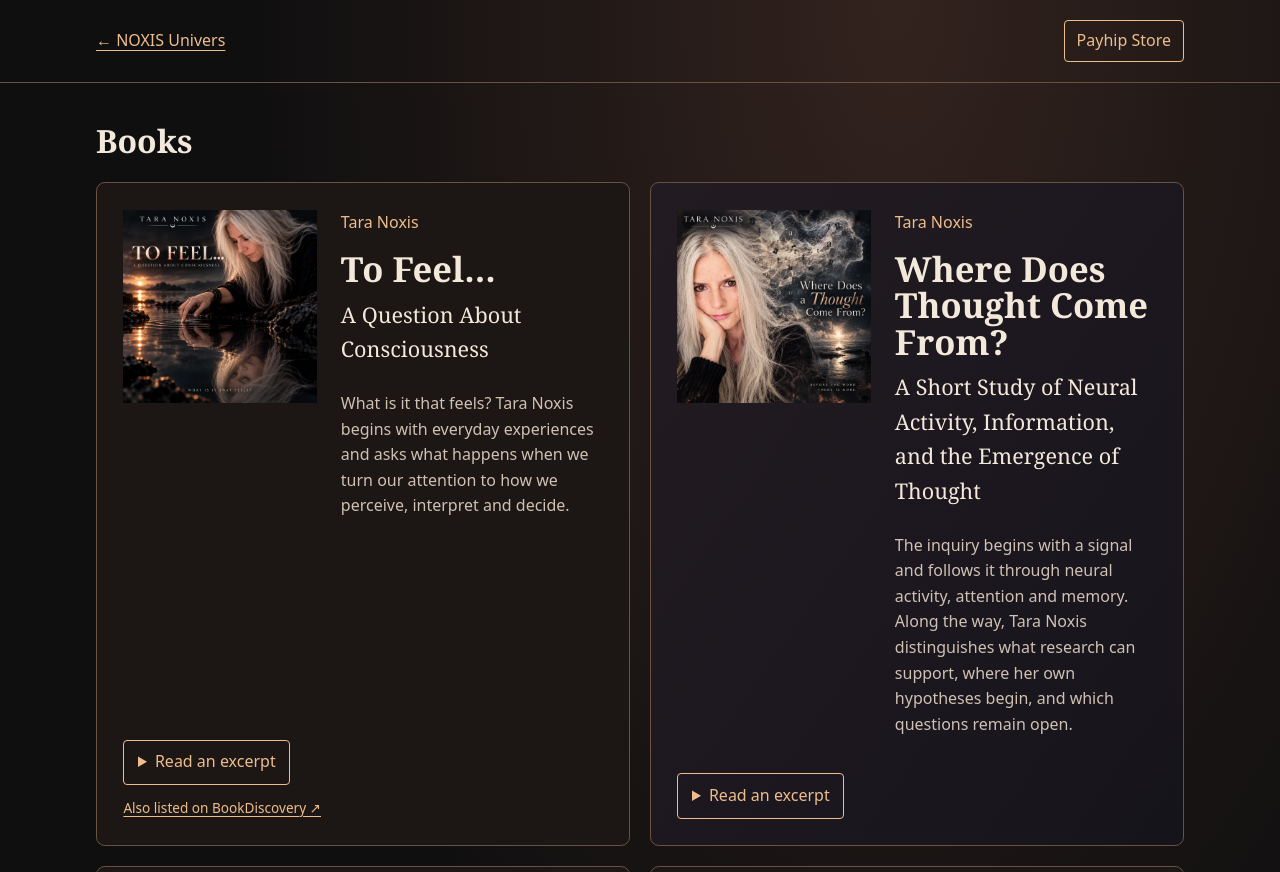
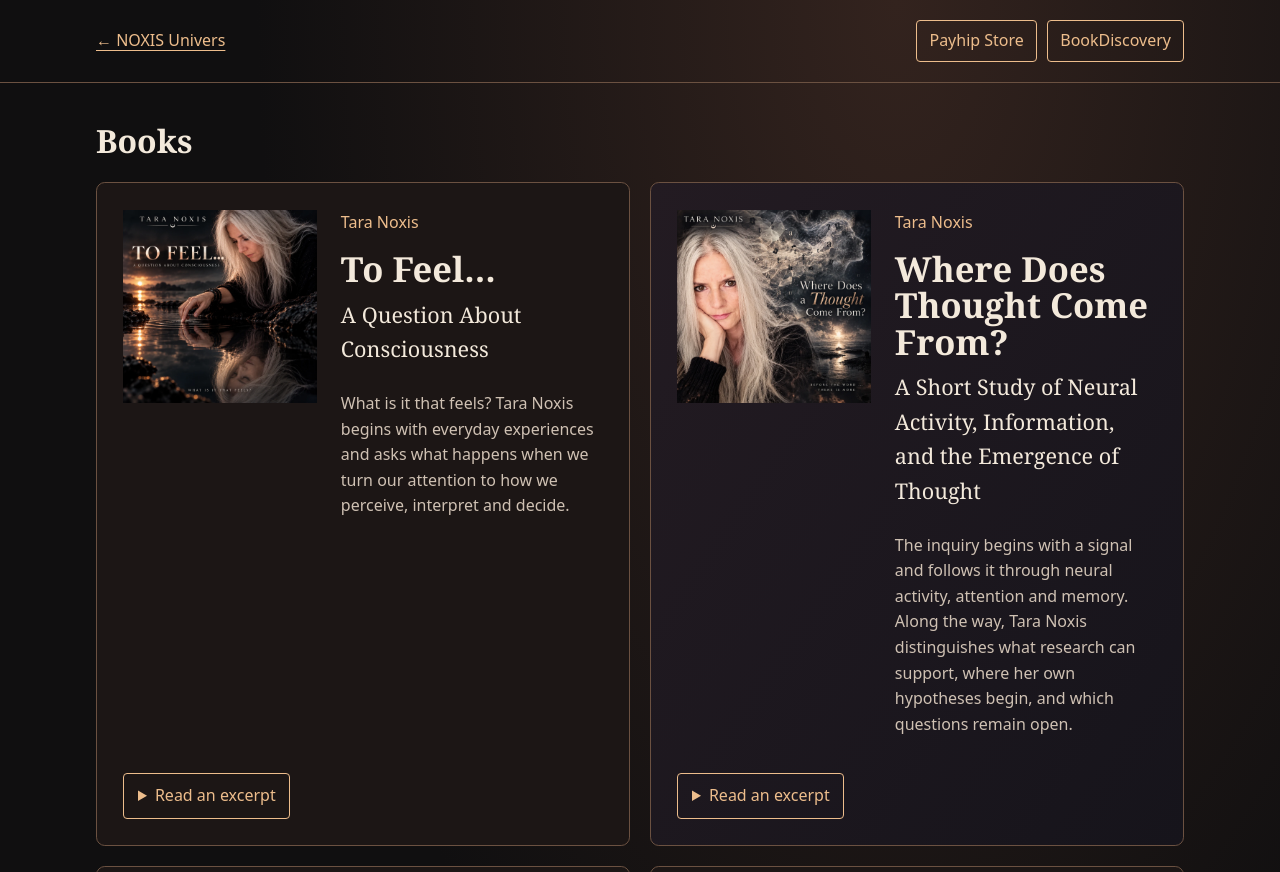
Before and after one commit to taranoxis/noxis-univers-web, a plain HTML site: page books/index.html in a window 1280 px wide. Shown: the top 872 px of the page. Drawn offline with Linux system fonts and the light colour scheme.

Commit message:
Move BookDiscovery author link beside Payhip Store

```diff
--- a/books/index.html
+++ b/books/index.html
@@ -118,13 +118,15 @@
     #quantum-consciousness-title { font-size: clamp(1rem, 10.1cqi, 2.2rem); overflow-wrap: normal; }
     #quantum-consciousness-title span { display: block; white-space: nowrap; }
     .discovery-link { margin: .75rem 0 0; font-size: .85rem; }
+    .store-links { display: flex; flex-wrap: wrap; gap: .65rem; align-items: center; }
 </style>
 </head>
 <body>
   <header class="site-header">
     <nav class="shell" aria-label="Site navigation">
       <a href="../#booksPortal">← NOXIS Univers</a>
-      <a class="store-link" href="https://payhip.com/TaraNoxisMusic">Payhip Store</a>
+      <div class="store-links"><a class="store-link" href="https://payhip.com/TaraNoxisMusic">Payhip Store</a>
+      <a class="store-link" href="https://sales-101.ca/directory/authors/tara-noxis">BookDiscovery</a></div>
     </nav>
   </header>
   <main class="shell">
@@ -181,7 +183,7 @@
             <p>Or our own relationship with what is happening?</p>
           </section>
         </details>
-        <p class="discovery-link"><a href="https://sales-101.ca/directory/books/295">Also listed on BookDiscovery ↗</a></p>
+
       </article>
       <article class="text-book" id="thought" aria-labelledby="thought-title">
         <div class="book">
```
